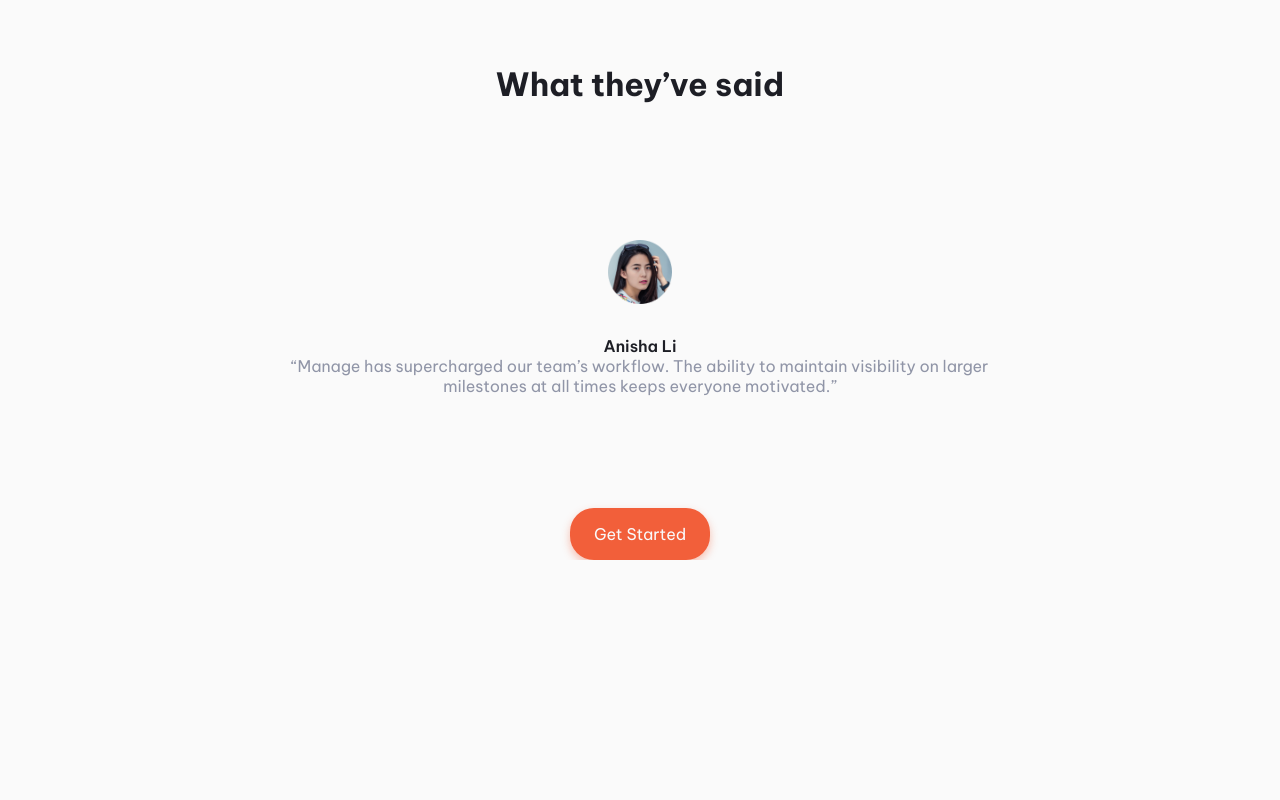
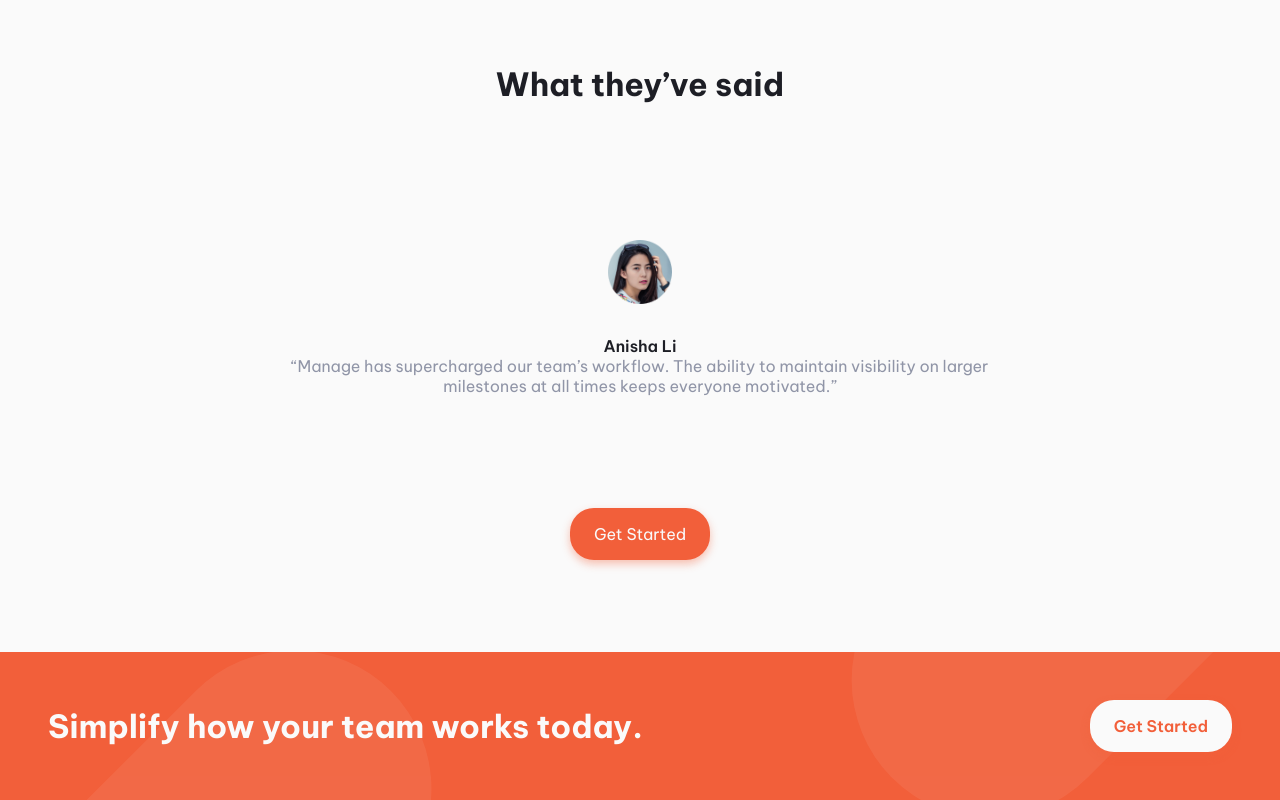
Before and after one commit to kaynanlDev/manage---landing-page, a plain HTML site: page index.html in a window 1280 px wide. Shown: the part 1257-2057 px from the top of the page. Before the commit the page ends 1817 px from the top, so only its background shows below. Drawn offline with nearby package versions, Linux system fonts and the light colour scheme.

Commit message:
finalização da seção simplify

```diff
--- a/assets/css/partials/_layout.scss
+++ b/assets/css/partials/_layout.scss
@@ -228,6 +228,7 @@ header{
     margin: 0 auto;
     padding: 0 24px;
     margin-top: 124px;
+    margin-bottom: 92px;
     display: flex;
     flex-direction: column;
     align-items: center;
@@ -269,3 +270,60 @@ header{
         width: 70%;
     }
 }
+
+
+.simplify{
+    position: relative;
+    width: 100%;
+    padding: 48px;
+    display: flex;
+    align-items: center;
+    justify-content: center;
+    background-color: $Bright-Red;
+
+    &::after{
+        content: '';
+        position: absolute;
+        top: 0;
+        left: 0;
+        width: 100%;
+        height: 100%;
+        background: url('../../../images/bg-simplify-section-desktop.svg')no-repeat center / cover;
+
+        @include responsivi(740px){
+            left: -324px;
+            background: url('../../../images/bg-simplify-section-mobile.svg')no-repeat left / cover;
+        }
+    }
+
+    .simplify-container{
+        width: 100%;
+        margin: 0 auto;
+        display: flex;
+        align-items: center;
+        justify-content: space-between;
+
+        h2{
+            color: $Very-Light-Gray;
+            z-index: 2;
+
+            @include responsivi(740px){
+                text-align: center;
+            }
+        }
+
+        .btn{
+            background-color: $Very-Light-Gray;
+            color: $Bright-Red;
+            font-weight: 600;
+            z-index: 2;
+        }
+
+
+        @include responsivi(740px){
+            flex-direction: column;
+            gap: 64px;
+        }
+    }
+
+}
--- a/index.html
+++ b/index.html
@@ -153,12 +153,13 @@
     <a href="" class="btn">Get Started</a>
   </div>
 
-  <div class="section-cta"></div>
+  <div class="simplify">
+    <div class="simplify-container">
+      <h2>Simplify how your team works today.</h2>
+      <a href="#" class="btn">Get Started</a>
+    </div>
+  </div>
 <!--
-
-
-  Simplify how your team works today.
-  Get Started
 
   Home
   Pricing
```
Also changed, not shown: assets/css/style.css, 1 other file.
